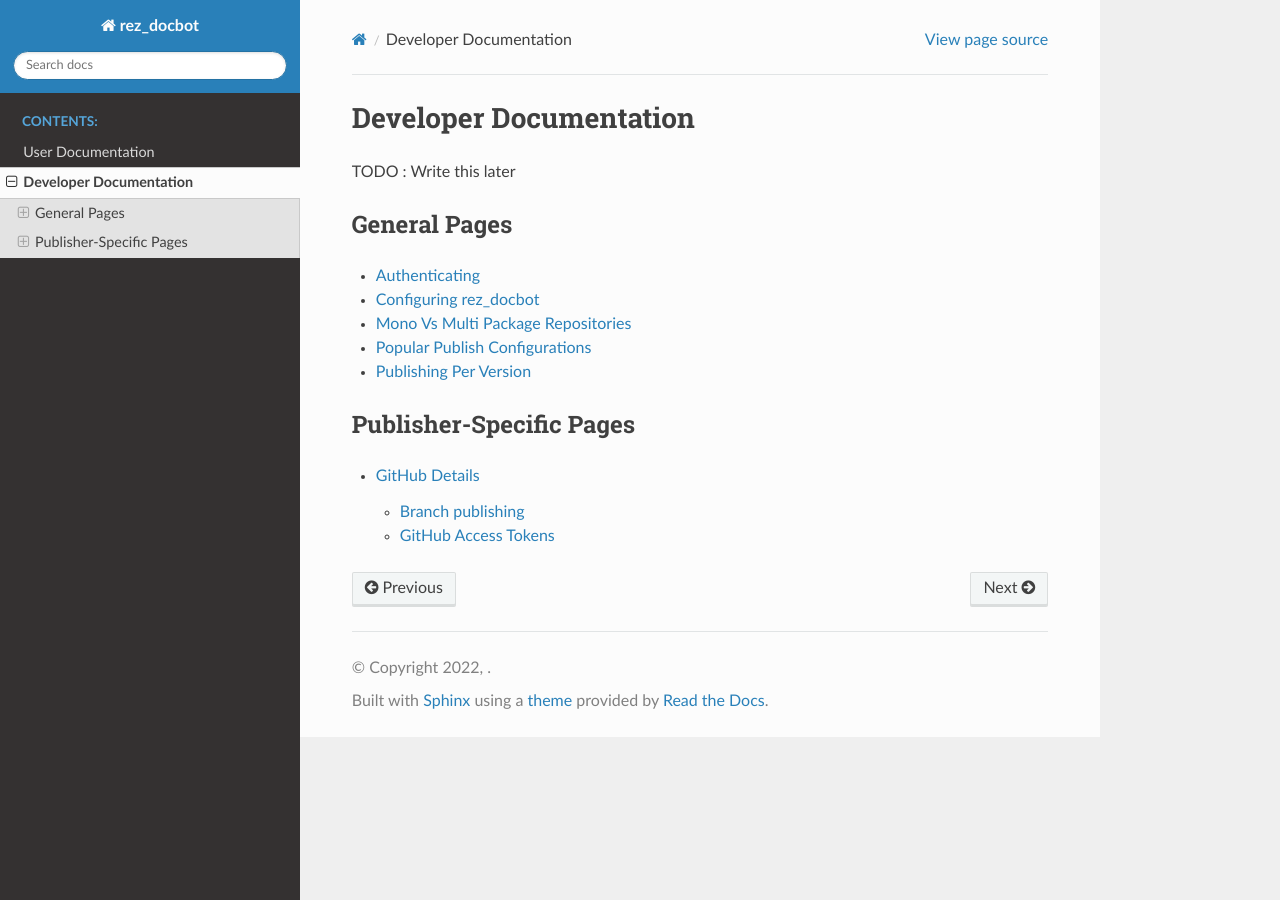
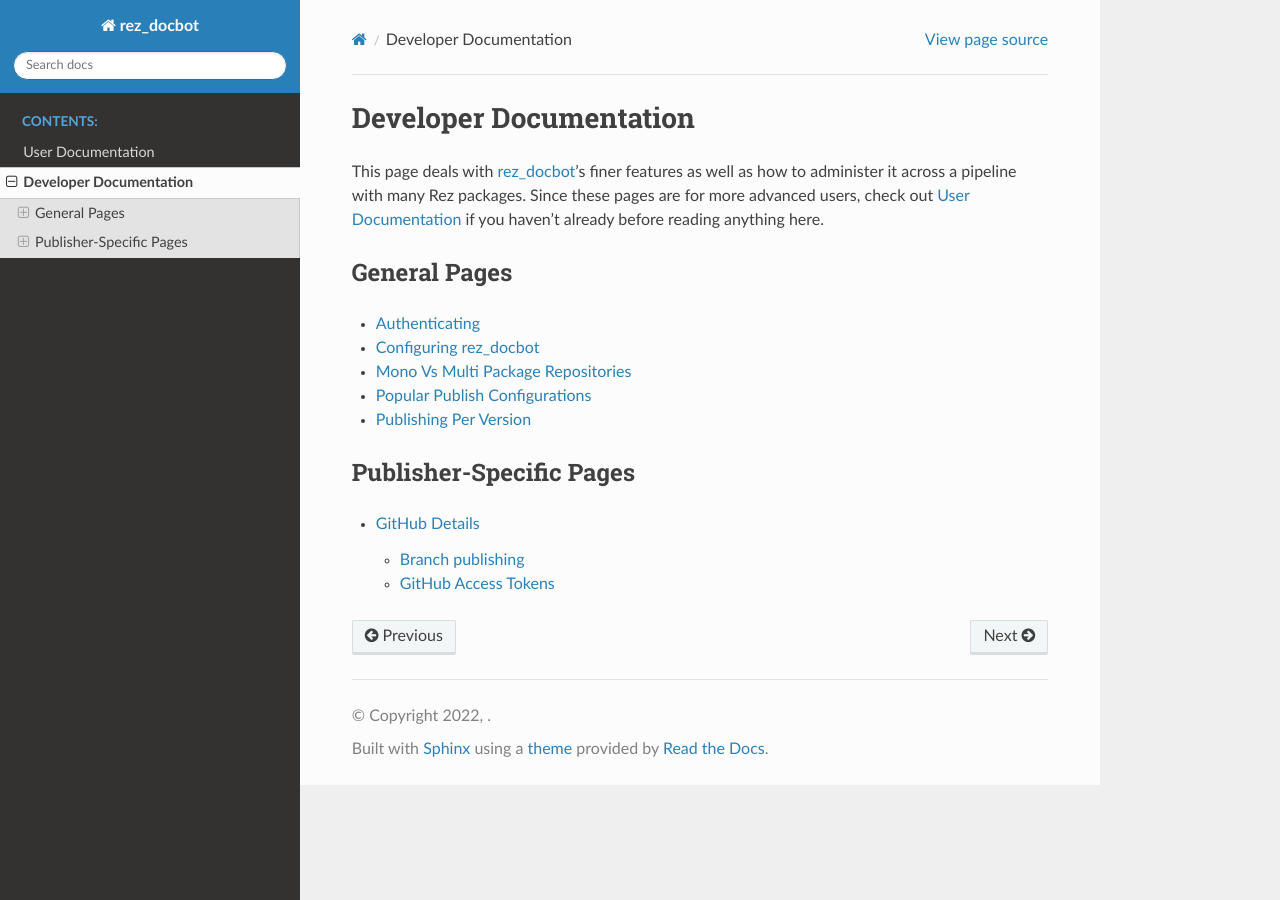
Before and after one commit to ColinKennedy/rez_developer_packages, a Sphinx documentation site: the page built from rez_docbot/documentation/developer_documentation.rst, in a window 1280 px wide. Built offline with Sphinx 7.4.7 and the Read the Docs theme 2.0.0, drawn with Linux system fonts in a browser that asks for light colours; pages that are not in the unit, such as notebooks, are missing from menus.

Commit message:
Adding documentation

```diff
--- a/rez_docbot/documentation/developer_documentation.rst
+++ b/rez_docbot/documentation/developer_documentation.rst
@@ -5,7 +5,11 @@ Developer Documentation
 ..
     rez_sphinx_help:Developer Documentation
 
-TODO : Write this later
+This page deals with :ref:`rez_docbot`'s finer features as well as how to
+administer it across a pipeline with many Rez packages. Since these pages are
+for more advanced users, check out :doc:`user_documentation` if you haven't
+already before reading anything here.
+
 
 General Pages
 =============
```
